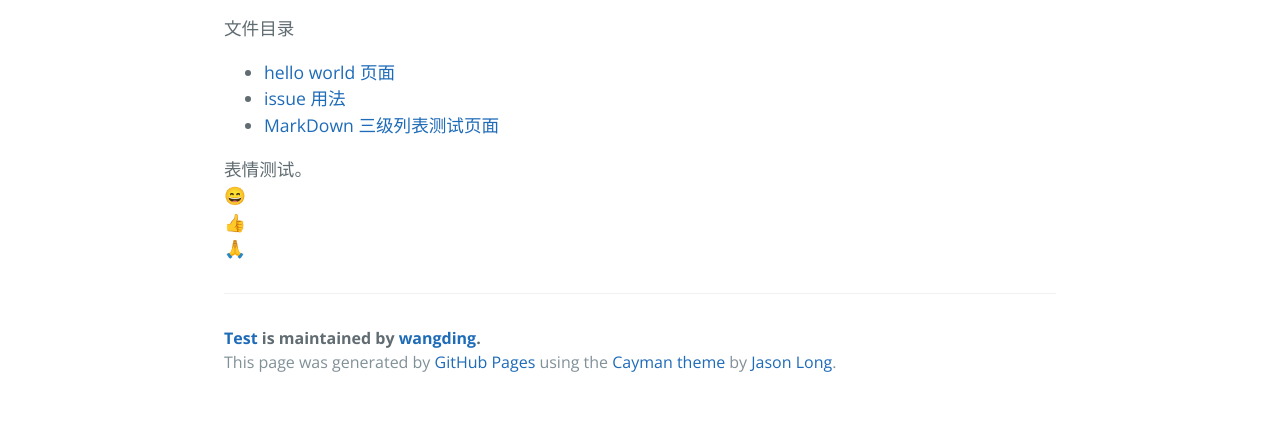
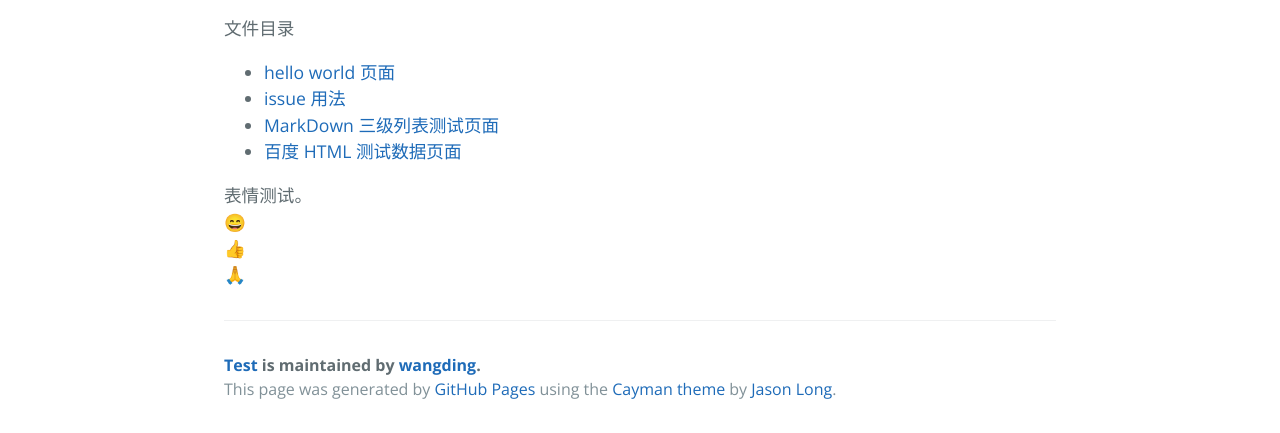
Before and after one commit to wangding/git-demo, a plain HTML site: page index.html in a window 1280 px wide. Shown: the part 514-947 px from the top of the page. Before the commit the page ends 920 px from the top, so only its background shows below. Drawn offline with nearby package versions, Linux system fonts and the light colour scheme.

Commit message:
在首页增加了百度 html 测试数据页面的链接

```diff
--- a/index.html
+++ b/index.html
@@ -30,6 +30,7 @@
 <li><a href="hello.html">hello world 页面</a></li>
 <li><a href="bugs.md">issue 用法</a></li>
 <li><a href="re.md">MarkDown 三级列表测试页面</a></li>
+<li><a href="baiduSchData.html">百度 HTML 测试数据页面</a></li>
 </ul>
 
 <p>表情测试。<br>
```
